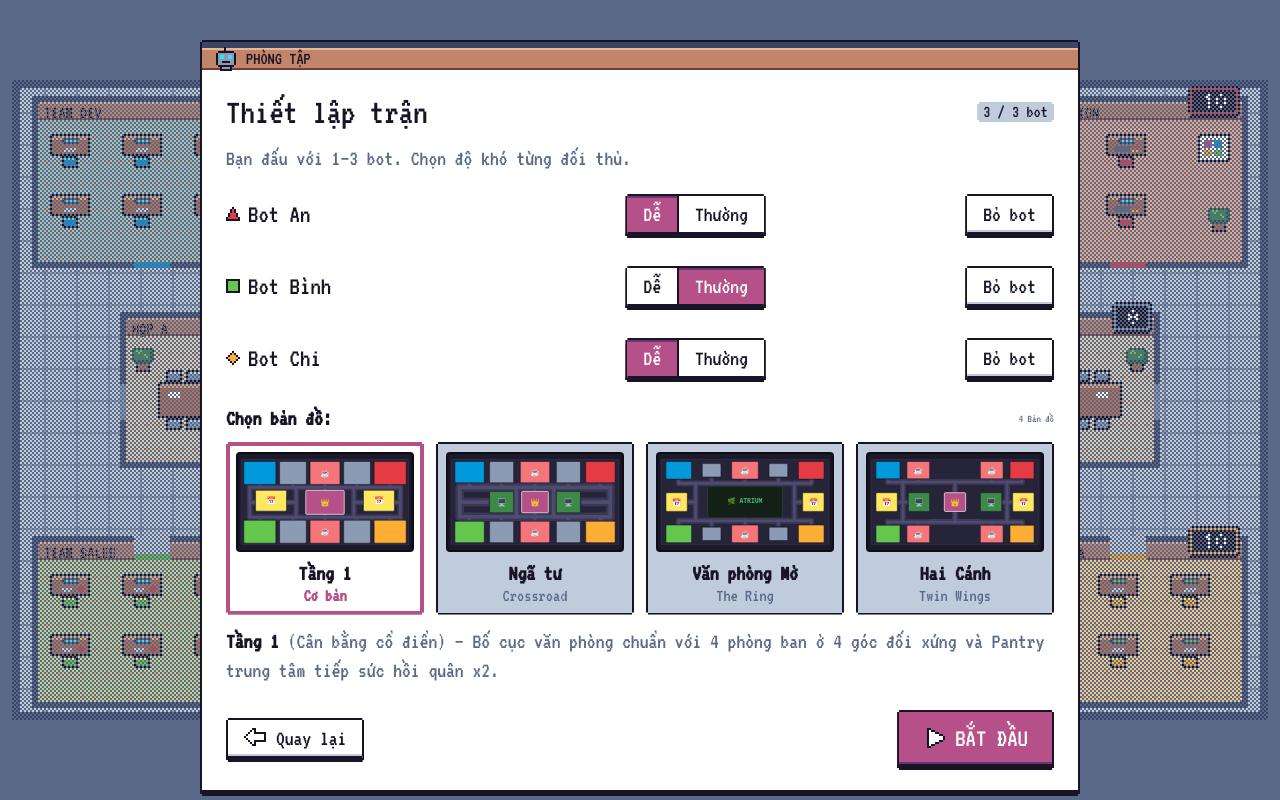
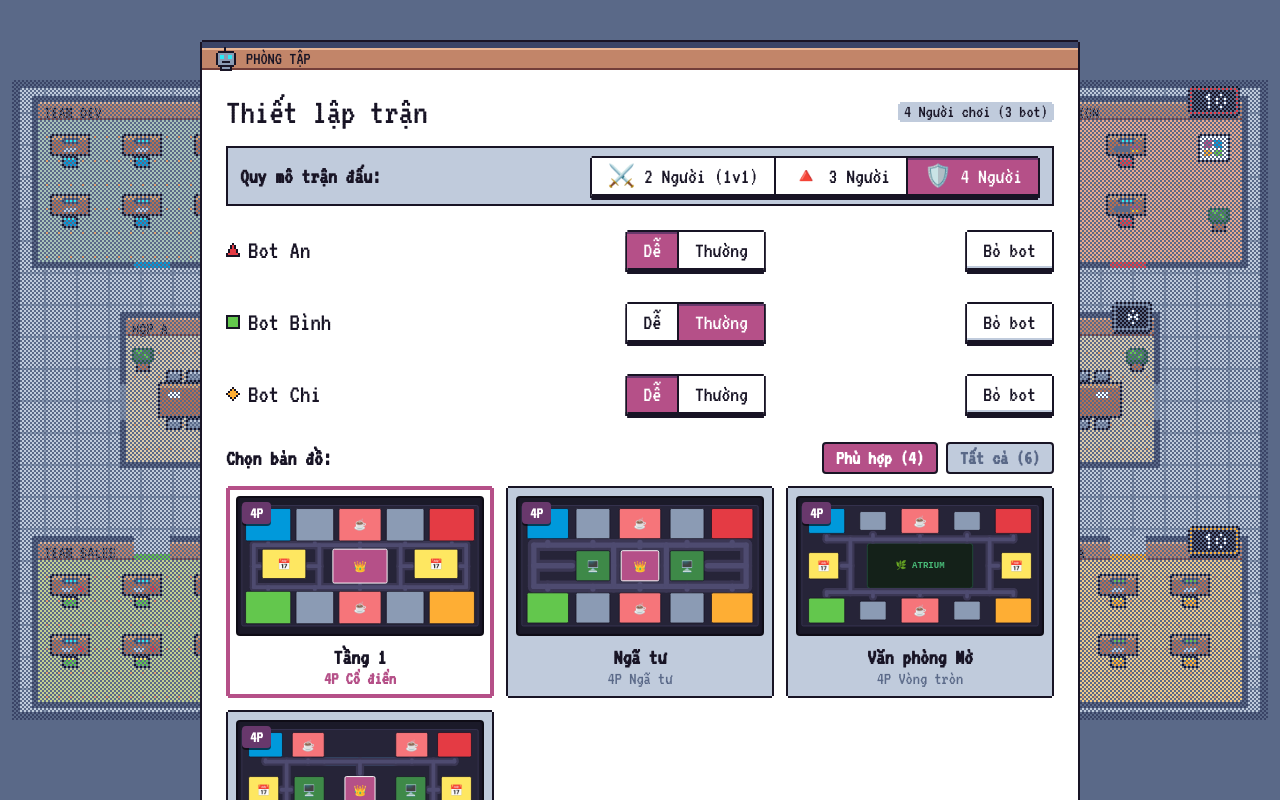
Before and after one commit to ngvihoa/office-takeover, a Preact app in the folder apps/client/: page / in a window 1280 px wide. Both pictures are taken after a click on the button "CHƠI VỚI BOT". Shown: the top 800 px of the page. Built offline with nearby package versions, Linux system fonts and the light colour scheme.

Commit message:
feat(client): add player count mode selector, map filtering, and 2P/3P map thumbnails

```diff
--- a/apps/client/src/game/session.ts
+++ b/apps/client/src/game/session.ts
@@ -6,6 +6,7 @@ import {
   type MapDef,
   type MapTowerDef,
   type MatchResult,
+  mapSeats,
   type PlayerId,
   seatOrder,
   withSeatOrder,
@@ -26,9 +27,13 @@ export function matchLayout(
   mapId = 'office-01',
 ) {
   const mapKey = isTutorial ? (tutorialStage === 2 ? 'tutorial-02' : 'tutorial-01') : MAPS[mapId] ? mapId : 'office-01';
-  const order: PlayerId[] = controlled || isTutorial ? [0, 1, 2, 3] : seatOrder(seed);
+  const targetMap = MAPS[mapKey] as MapDef;
+  const seats = mapSeats(targetMap);
+  const seatCount = seats.length > 0 ? seats.length : 4;
+  const order: PlayerId[] =
+    controlled || isTutorial ? ([0, 1, 2, 3] as PlayerId[]).slice(0, seatCount) : seatOrder(seed, seatCount);
   const world = buildWorld(
-    withSeatOrder(MAPS[mapKey] as MapDef, order),
+    withSeatOrder(targetMap, order),
     isTutorial ? { ...DEFAULT_CONFIG, skillWarmup: 0 } : DEFAULT_CONFIG,
   );
   const startRoom = (world.map.towers.find((tower) => tower.seat === playerSeat) ?? world.map.towers[0]) as MapTowerDef;
--- a/apps/client/src/ui/components/MapThumbnail.tsx
+++ b/apps/client/src/ui/components/MapThumbnail.tsx
@@ -67,6 +67,48 @@ export function MapThumbnail({ map, class: className }: { map: MapDef; class?: s
             font-weight="bold"
           >
             🌉 CẦU KÍNH
+          </text>
+        </g>
+      )}
+
+      {id === 'duel-01' && (
+        <g>
+          <line
+            x1={320}
+            y1={25}
+            x2={320}
+            y2={335}
+            stroke="#38bdf8"
+            stroke-width="1.5"
+            stroke-dasharray="4 4"
+            opacity="0.4"
+          />
+          <text
+            x={320}
+            y={120}
+            fill="#38bdf8"
+            font-size="12"
+            font-family="monospace"
+            text-anchor="middle"
+            font-weight="bold"
+          >
+            ⚔️ 1v1 DUEL
+          </text>
+        </g>
+      )}
+
+      {id === 'trio-01' && (
+        <g>
+          <text
+            x={320}
+            y={235}
+            fill="#48bb78"
+            font-size="12"
+            font-family="monospace"
+            text-anchor="middle"
+            font-weight="bold"
+          >
+            🌿 ATRIUM
           </text>
         </g>
       )}
--- a/apps/client/src/ui/screens.css
+++ b/apps/client/src/ui/screens.css
@@ -164,6 +164,20 @@
   width: calc(var(--n) * 440);
 }
 
+.setup-mode-row {
+  display: flex;
+  justify-content: space-between;
+  align-items: center;
+  padding: calc(var(--n) * 4) calc(var(--n) * 6);
+  background: var(--surface-sunken);
+  border: var(--n) solid var(--border);
+  gap: calc(var(--n) * 8);
+}
+
+.setup-mode-row .seg {
+  margin: 0;
+}
+
 .map-selection-section {
   display: flex;
   flex-direction: column;
@@ -177,9 +191,37 @@
   align-items: center;
 }
 
+.map-filter-group {
+  display: flex;
+  gap: calc(var(--n) * 4);
+}
+
+.map-filter-btn {
+  all: unset;
+  cursor: pointer;
+  padding: calc(var(--n) * 2) calc(var(--n) * 6);
+  font-size: calc(var(--n) * 10);
+  background: var(--surface-sunken);
+  border: var(--n) solid var(--border);
+  border-radius: calc(var(--n) * 2);
+  color: var(--text-muted);
+  font-weight: bold;
+  transition: all 0.1s ease;
+}
+
+.map-filter-btn:hover {
+  border-color: var(--c-gray300);
+}
+
+.map-filter-btn.active {
+  background: var(--accent);
+  color: var(--text-inverse);
+  border-color: var(--border);
+}
+
 .map-grid {
   display: grid;
-  grid-template-columns: repeat(4, 1fr);
+  grid-template-columns: repeat(3, 1fr);
   gap: calc(var(--n) * 6);
 }
 
@@ -213,6 +255,7 @@
 }
 
 .map-card-thumb {
+  position: relative;
   width: 100%;
   aspect-ratio: 16 / 9;
   background: var(--c-ink);
@@ -220,6 +263,33 @@
   border-radius: calc(var(--n) * 2);
   margin-bottom: calc(var(--n) * 4);
   overflow: hidden;
+}
+
+.map-badge-tag {
+  position: absolute;
+  top: calc(var(--n) * 2);
+  left: calc(var(--n) * 2);
+  color: #ffffff;
+  font-size: calc(var(--n) * 8);
+  line-height: calc(var(--n) * 11);
+  padding: 0 calc(var(--n) * 4);
+  border-radius: calc(var(--n) * 2);
+  font-weight: bold;
+  z-index: 2;
+  box-shadow: 0 var(--n) 0 rgba(0, 0, 0, 0.6);
+  pointer-events: none;
+}
+
+.map-badge-2 {
+  background: #0099db;
+}
+
+.map-badge-3 {
+  background: #3e8948;
+}
+
+.map-badge-4 {
+  background: #68386c;
 }
 
 .map-card-thumb svg {
--- a/apps/client/src/ui/screens.tsx
+++ b/apps/client/src/ui/screens.tsx
@@ -16,7 +16,7 @@ const LEVELS = [
   { value: 'normal', label: 'Thường' },
 ] as const;
 
-export const MAP_IDS = ['office-01', 'office-02', 'office-03', 'office-04'] as const;
+export const MAP_IDS = ['duel-01', 'trio-01', 'office-01', 'office-02', 'office-03', 'office-04'] as const;
 export type MapKey = (typeof MAP_IDS)[number];
 
 export interface MapDetail {
@@ -26,40 +26,63 @@ export interface MapDetail {
   tag: string;
   desc: string;
   traits: string[];
+  seats: 2 | 3 | 4;
 }
 
 export const MAP_DETAILS: Record<MapKey, MapDetail> = {
+  'duel-01': {
+    id: 'duel-01',
+    name: 'Cầu Nối',
+    badge: '2P DUEL',
+    tag: '1v1 Đối kháng',
+    desc: 'Trận chiến 1v1 tốc độ cao. Tranh chấp Pantry trung tâm và 2 tuyến hành lang Đông - Tây.',
+    traits: ['⚔️ 2 Người (1v1)', '☕ Pantry x2 tốc độ', '👑 VIP Lounge'],
+    seats: 2,
+  },
+  'trio-01': {
+    id: 'trio-01',
+    name: 'Chân Vạc',
+    badge: '3P TRIO',
+    tag: 'Tam giác cân',
+    desc: 'Thế cờ 3 bên cân bằng tuyệt đối. Tranh chấp Atrium trung tâm và 3 trạm Pantry vành đai.',
+    traits: ['🔺 3 Người', '🌿 Đại sảnh Atrium', '☕ 3 Trạm Pantry'],
+    seats: 3,
+  },
   'office-01': {
     id: 'office-01',
     name: 'Tầng 1',
-    badge: 'Cơ bản',
-    tag: 'Cân bằng cổ điển',
+    badge: '4P Cổ điển',
+    tag: 'Cân bằng 4 góc',
     desc: 'Bố cục văn phòng chuẩn với 4 phòng ban ở 4 góc đối xứng và Pantry trung tâm tiếp sức hồi quân x2.',
     traits: ['☕ 1 Pantry hồi x2', '📅 2 Họp sườn', '🏢 4 Góc đối xứng'],
+    seats: 4,
   },
   'office-02': {
     id: 'office-02',
     name: 'Ngã tư',
-    badge: 'Crossroad',
-    tag: 'Tranh chấp trung tâm',
-    desc: 'Hành lang chữ thập cực rộng. Phòng Sếp ở tâm ngã tư mang lại buff tốc độ +20%, hai bên sườn là 2 Server Room Firewall ngăn lính vượt ngang.',
+    badge: '4P Ngã tư',
+    tag: 'Tranh chấp tâm',
+    desc: 'Hành lang chữ thập cực rộng. Phòng Sếp ở tâm ngã tư mang lại buff tốc độ +20%, hai bên sườn là 2 Server Room Firewall.',
     traits: ['👑 Sếp (+20% tốc)', '🖥️ 2 Server Firewall', '☕ 2 Pantry'],
+    seats: 4,
   },
   'office-03': {
     id: 'office-03',
     name: 'Văn phòng Mở',
-    badge: 'The Ring',
+    badge: '4P Vòng tròn',
     tag: 'Cơ động & Bọc hậu',
-    desc: 'Hành lang khép kín bao quanh Giếng trời cây xanh không thể đi xuyên. Cơ động cao, đánh bọc hậu 2 gọng kìm và chốt chặn phòng họp.',
+    desc: 'Hành lang khép kín bao quanh Giếng trời cây xanh không thể đi xuyên. Cơ động cao, đánh bọc hậu 2 gọng kìm.',
     traits: ['🌿 Giếng trời Atrium', '📅 2 Chốt chặn Họp', '☕ 2 Pantry'],
+    seats: 4,
   },
   'office-04': {
     id: 'office-04',
     name: 'Hai Cánh',
-    badge: 'Twin Wings',
+    badge: '4P Cầu kính',
     tag: 'Chokepoint vượt cầu',
-    desc: 'Tòa nhà chia đôi cánh Đông - Tây kết nối bằng 2 cầu kính hẹp Bắc - Nam và Sky Lounge trên cao. Giai đoạn 1 nội chiến, giai đoạn 2 vượt cầu.',
+    desc: 'Tòa nhà chia đôi cánh Đông - Tây kết nối bằng 2 cầu kính hẹp Bắc - Nam và Sky Lounge trên cao.',
     traits: ['🌉 2 Cầu kính Skybridge', '👑 Sky Lounge', '☕ 4 Pantry'],
+    seats: 4,
   },
 };
 
@@ -186,6 +209,12 @@ export function OnlineDialog({
   );
 }
 
+const PLAYER_MODES = [
+  { value: '2', label: '⚔️ 2 Người (1v1)' },
+  { value: '3', label: '🔺 3 Người' },
+  { value: '4', label: '🛡️ 4 Người' },
+] as const;
+
 export function OfflineSetup({
   bots,
   mapId = 'office-01',
@@ -201,6 +230,45 @@ export function OfflineSetup({
   onStart: () => void;
   onBack: () => void;
 }) {
+  const currentSeats = MAP_DETAILS[mapId as MapKey]?.seats ?? (bots.length <= 1 ? 2 : bots.length === 2 ? 3 : 4);
+  const [mode, setMode] = useState<'2' | '3' | '4'>(String(currentSeats) as '2' | '3' | '4');
+  const [filter, setFilter] = useState<'recommended' | 'all'>('recommended');
+
+  const handleModeChange = (newMode: '2' | '3' | '4') => {
+    setMode(newMode);
+    if (newMode === '2') {
+      onChange([bots[0] ?? 'normal']);
+      if (MAP_DETAILS[mapId as MapKey]?.seats !== 2) {
+        onMapChange?.('duel-01');
+      }
+    } else if (newMode === '3') {
+      onChange([bots[0] ?? 'normal', bots[1] ?? 'normal']);
+      if (MAP_DETAILS[mapId as MapKey]?.seats !== 3) {
+        onMapChange?.('trio-01');
+      }
+    } else {
+      onChange([bots[0] ?? 'normal', bots[1] ?? 'normal', bots[2] ?? 'normal']);
+      if (MAP_DETAILS[mapId as MapKey]?.seats !== 4) {
+        onMapChange?.('office-01');
+      }
+    }
+  };
+
+  const handleSelectMap = (id: MapKey) => {
+    onMapChange?.(id);
+    const targetSeats = MAP_DETAILS[id].seats;
+    if (String(targetSeats) !== mode) {
+      setMode(String(targetSeats) as '2' | '3' | '4');
+      if (targetSeats === 2) {
+        onChange([bots[0] ?? 'normal']);
+      } else if (targetSeats === 3) {
+        onChange([bots[0] ?? 'normal', bots[1] ?? 'normal']);
+      } else {
+        onChange([bots[0] ?? 'normal', bots[1] ?? 'normal', bots[2] ?? 'normal']);
+      }
+    }
+  };
+
   const active = bots.filter((bot) => bot !== null).length;
   const update = (index: number, value: BotLevel | null) => {
     if (value === null && active <= 1) return;
@@ -208,15 +276,32 @@ export function OfflineSetup({
   };
   const selectedDetail = MAP_DETAILS[mapId as MapKey] ?? MAP_DETAILS['office-01'];
 
+  const filteredMapIds =
+    filter === 'recommended' ? MAP_IDS.filter((id) => MAP_DETAILS[id].seats === Number(mode)) : MAP_IDS;
+
   return (
     <section class="screen-layer" aria-label="Thiết lập trận offline">
       <Panel class="screen-panel setup-screen" title="Phòng tập" icon="bot">
         <div class="screen-stack">
           <div class="screen-row">
             <h1 class="t-title">Thiết lập trận</h1>
-            <Badge>{active} / 3 bot</Badge>
+            <Badge>
+              {Number(mode)} Người chơi ({active} bot)
+            </Badge>
           </div>
-          <p class="t-body muted">Bạn đấu với 1–3 bot. Chọn độ khó từng đối thủ.</p>
+
+          <div class="setup-mode-row">
+            <span class="t-body" style={{ fontWeight: 600 }}>
+              Quy mô trận đấu:
+            </span>
+            <Segmented
+              label="Chọn số lượng người chơi"
+              value={mode}
+              options={PLAYER_MODES}
+              onChange={(val) => handleModeChange(val as '2' | '3' | '4')}
+            />
+          </div>
+
           <div class="screen-stack bot-list">
             {bots.map((level, index) => (
               <div class="screen-row bot-row" key={BOT_NAMES[index]}>
@@ -252,19 +337,32 @@ export function OfflineSetup({
               </div>
             ))}
           </div>
-          {active <= 1 && <p class="t-body muted">Cần ít nhất 1 bot để bắt đầu.</p>}
+
           <div class="map-selection-section">
             <div class="map-selection-header">
               <span class="t-body" style={{ fontWeight: 600 }}>
                 Chọn bản đồ:
               </span>
-              <span class="muted" style={{ fontSize: '11px' }}>
-                {MAP_IDS.length} Bản đồ
-              </span>
+              <div class="map-filter-group">
+                <button
+                  type="button"
+                  class={`map-filter-btn ${filter === 'recommended' ? 'active' : ''}`}
+                  onClick={() => setFilter('recommended')}
+                >
+                  Phù hợp ({MAP_IDS.filter((id) => MAP_DETAILS[id].seats === Number(mode)).length})
+                </button>
+                <button
+                  type="button"
+                  class={`map-filter-btn ${filter === 'all' ? 'active' : ''}`}
+                  onClick={() => setFilter('all')}
+                >
+                  Tất cả ({MAP_IDS.length})
+                </button>
+              </div>
             </div>
 
             <div class="map-grid">
-              {MAP_IDS.map((id) => {
+              {filteredMapIds.map((id) => {
                 const info = MAP_DETAILS[id];
                 const mapDef = MAPS[id] as MapDef | undefined;
                 const isSelected = mapId === id;
@@ -274,10 +372,13 @@ export function OfflineSetup({
                     type="button"
                     aria-pressed={isSelected}
                     class="map-card-button"
-                    onClick={() => onMapChange?.(id)}
+                    onClick={() => handleSelectMap(id)}
                     title={`${info.name} (${info.badge})`}
                   >
-                    <div class="map-card-thumb">{mapDef && <MapThumbnail map={mapDef} />}</div>
+                    <div class="map-card-thumb">
+                      <span class={`map-badge-tag map-badge-${info.seats}`}>{info.seats}P</span>
+                      {mapDef && <MapThumbnail map={mapDef} />}
+                    </div>
                     <span class="map-card-name">{info.name}</span>
                     <span class="map-card-tag">{info.badge}</span>
                   </button>
```
